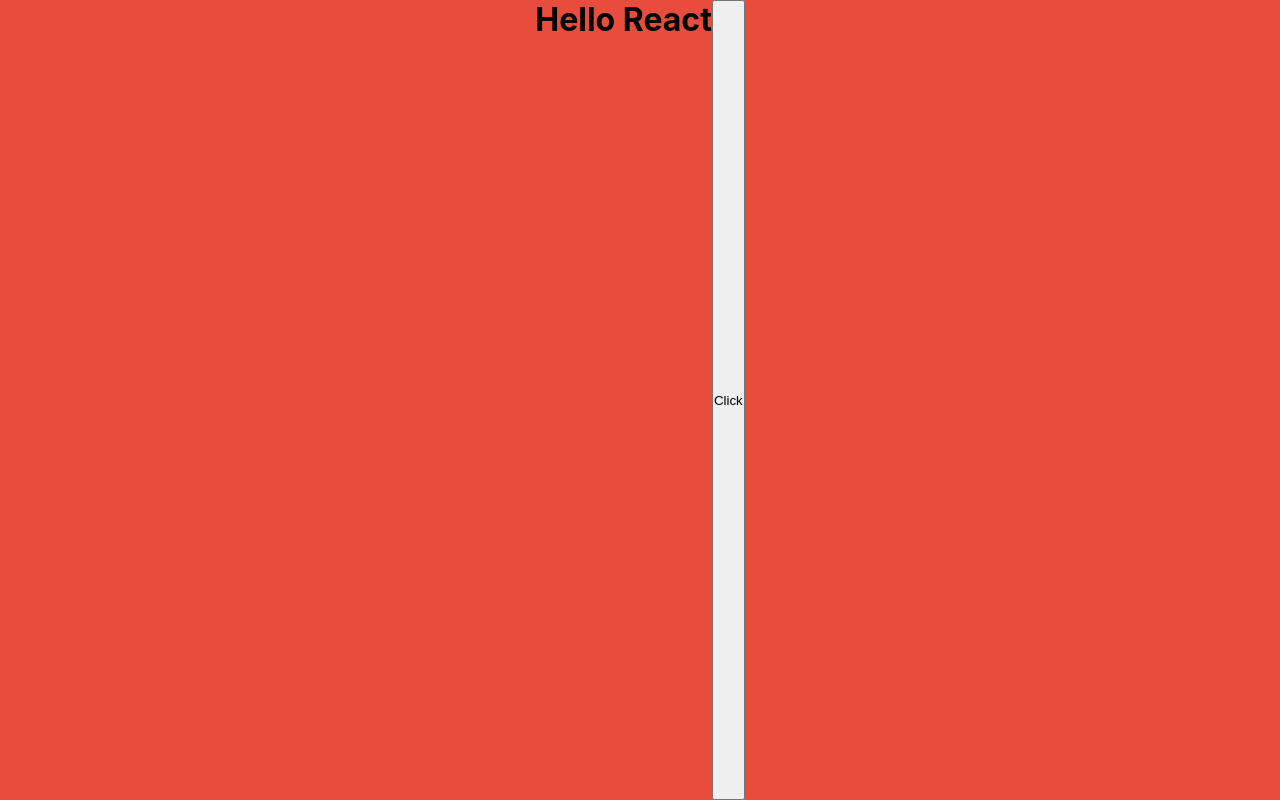
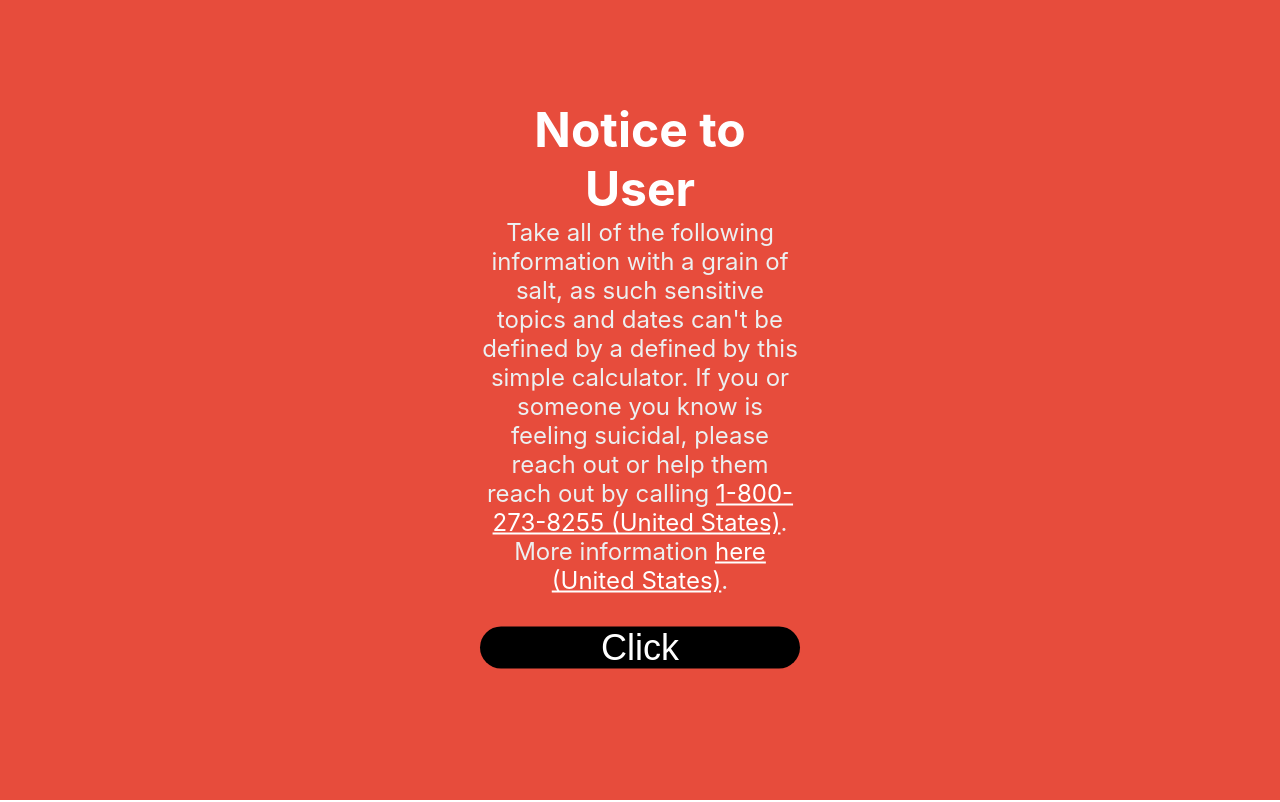
Before and after one commit to VamiqValji/mortality-calculator, a React (Create React App) app: page / in a window 1280 px wide. Shown: the top 802 px of the page. Built offline with nearby package versions, Linux system fonts and the light colour scheme.

Commit message:
Working on warning screen // styling
Working on the warning screen and styling!

```diff
--- a/src/App.css
+++ b/src/App.css
@@ -2,6 +2,29 @@
   box-sizing: border-box;
   margin: 0;
   padding: 0;
+}
+
+:root {
+  --red: #e74c3c;
+  --grey: #2c3e50;
+  --lightWhite: #ecf0f1;
+}
+
+::-webkit-scrollbar {
+  width: auto;
+}
+::-webkit-scrollbar-track {
+  background: black;
+  opacity: 0;
+}
+::-webkit-scrollbar-thumb {
+  background: #888;
+}
+::-webkit-scrollbar-thumb:hover {
+  background: #555;
+}
+::-webkit-scrollbar-corner {
+  background: black;
 }
 
 #root,
@@ -27,19 +50,53 @@
 }
 
 .warningActive {
-  display: flex;
-  justify-content: center;
-  width: 100vw;
-  height: 100vh;
-  /* color: red; */
-  background: #e74c3c;
-  /* display: flex; */
-  /* justify-content: center; */
-  /* align-items: center; */
-
-  /* display: flex;
   position: absolute;
   transform: translate(-50%, -50%);
   top: 50%;
-  left: 50%; */
+  left: 50%;
+  width: 100%;
+  height: 100vh;
+  background: var(--red);
 }
+
+.warningDiv h1 {
+  font-size: 2em;
+  color: white;
+}
+
+.warningDiv a {
+  color: white;
+}
+
+.warningDiv {
+  position: absolute;
+  transform: translate(-50%, -50%);
+  top: 50%;
+  left: 50%;
+  display: flex;
+  justify-content: center;
+  align-self: center;
+  align-items: center;
+  width: 25%;
+  color: var(--lightWhite);
+  flex-direction: column;
+  font-size: 1.5em;
+}
+
+.warningDiv button {
+  margin: 2rem;
+  font-size: 1.5em;
+  max-height: 2em;
+  width: 20rem;
+  color: white;
+  background: black;
+  border: none;
+  border-radius: 2rem;
+  transition: 0.25s;
+}
+
+.warningDiv button:hover {
+  color: var(--red);
+  background: white;
+  cursor: pointer;
+}
--- a/src/components/Warning.js
+++ b/src/components/Warning.js
@@ -16,9 +16,12 @@ function Warning() {
     return (
     <div>
         <div className={toggle ? "" : "warningActive"}>
-            <h1>Hello React</h1>
-            {/* {toggle ? 'active' : ""} MEANS toggle (variable state) class on and off if true, otherwise class is "" (nothing) */}
-            <button onClick={toggleActive}>Click</button>
+            <div className="warningDiv">
+                <h1 className="warningTitle">Notice to User</h1>
+                <div classname="warningText">Take all of the following information with a grain of salt, as such sensitive topics and dates can't be defined by a defined by this simple calculator. If you or someone you know is feeling suicidal, please reach out or help them reach out by calling <a href="https://suicidepreventionlifeline.org/talk-to-someone-now/">1-800-273-8255 (United States)</a>. More information <a href="https://suicidepreventionlifeline.org/">here (United States)</a>.</div>
+                {/* {toggle ? 'active' : ""} MEANS toggle (variable state) class on and off if true, otherwise class is "" (nothing) */}
+                <button className="warningButton" onClick={toggleActive}>Click</button>
+            </div>
         </div>
     </div>
     );
```
Also changed, not shown: 1 other file (tests, documents, lock files or other folders).
